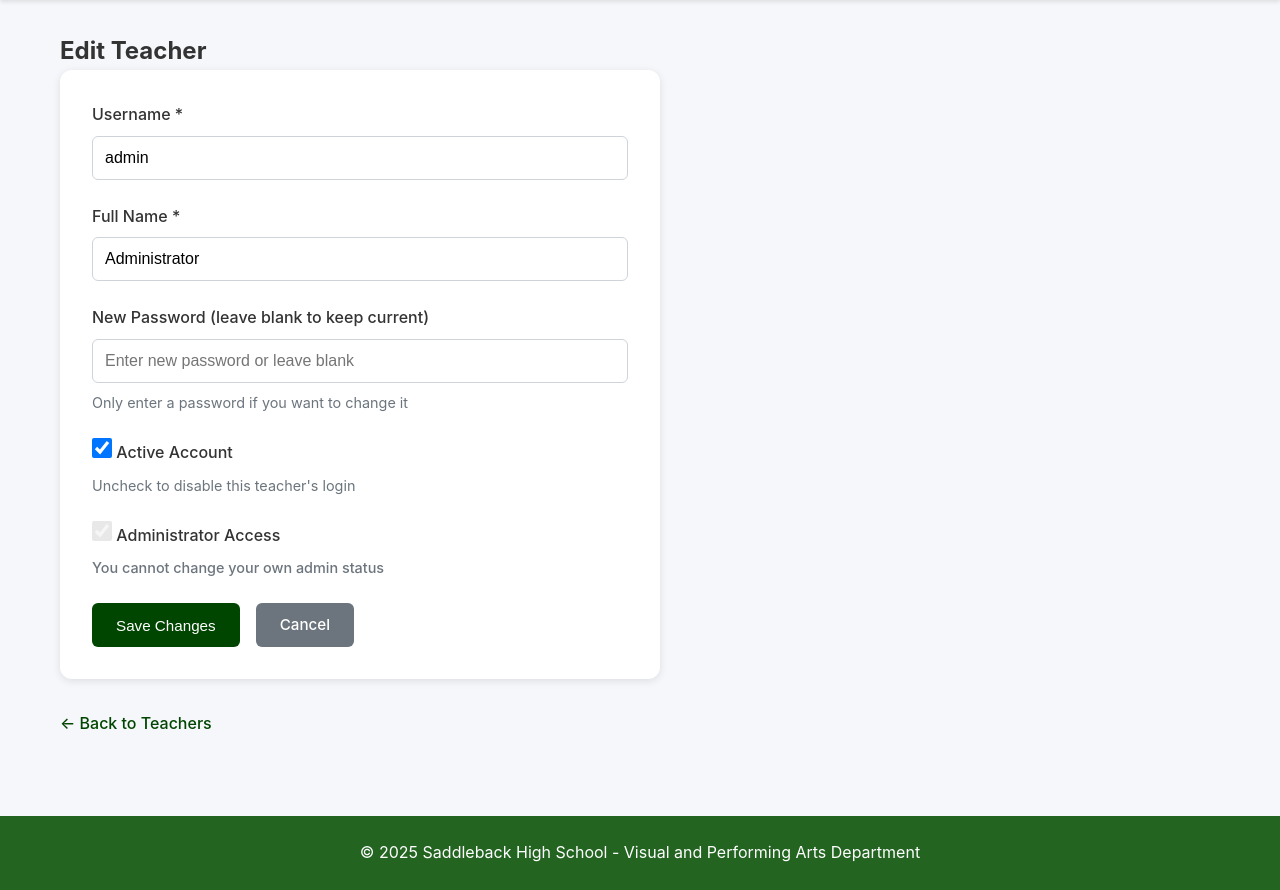
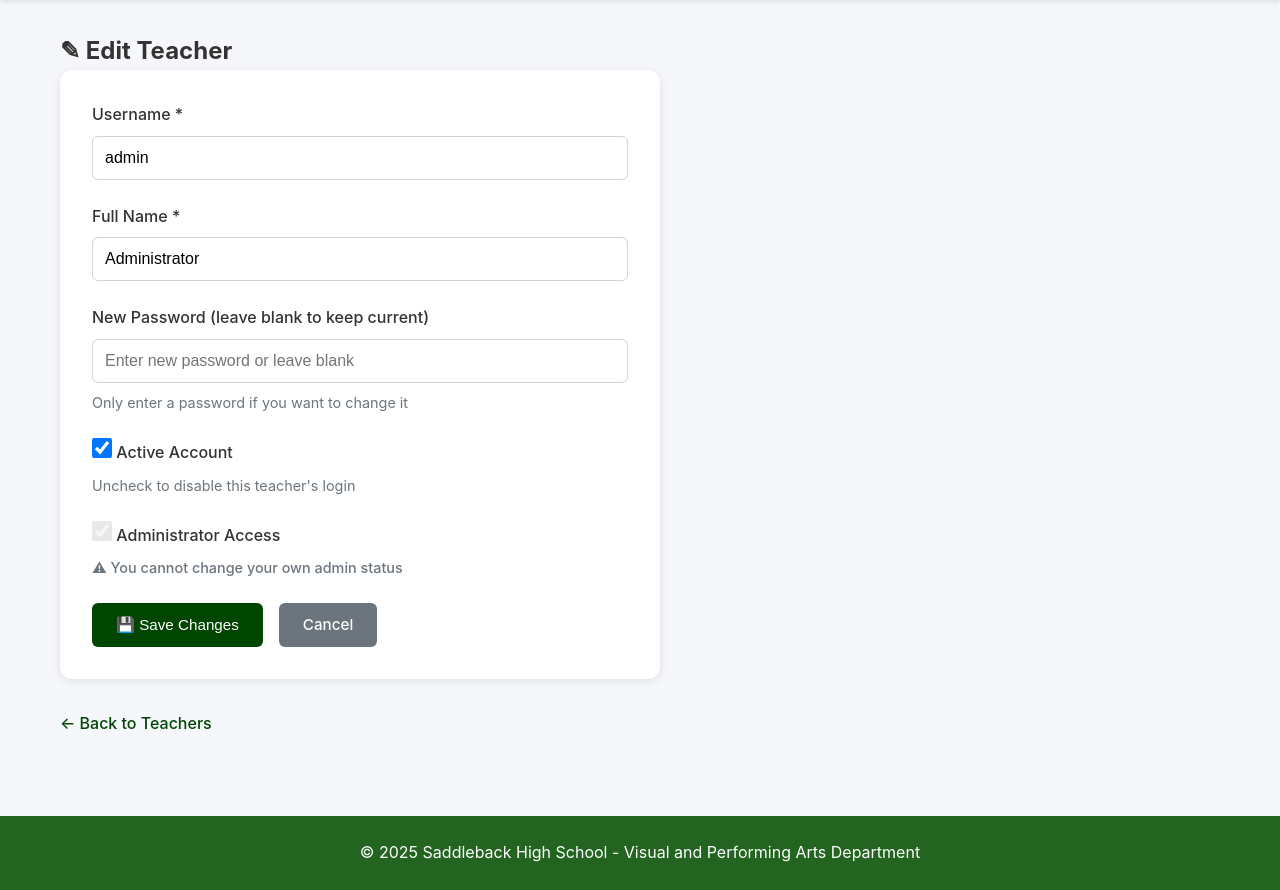
Before and after one commit to jgsb2001/vapa-order-system, a Flask app: page /admin/teachers/1/edit in a window 1280 px wide. Shown: the part 125-1015 px from the top of the page. Run offline with Flask 3, Linux system fonts and the light colour scheme; the visitor is signed in with stand-in values (Sample User, id 1).

Commit message:
Update edit_teacher.html

```diff
--- a/templates/edit_teacher.html
+++ b/templates/edit_teacher.html
@@ -3,7 +3,7 @@
 {% block title %}Edit Teacher - VAPA Order System{% endblock %}
 
 {% block content %}
-<h2>Edit Teacher</h2>
+<h2>&#9998; Edit Teacher</h2>
 
 <form method="POST" action="{{ url_for('edit_teacher', teacher_id=teacher.id) }}" class="form-container">
     <div class="form-group">
@@ -37,14 +37,14 @@
             <span>Administrator Access</span>
         </label>
         {% if teacher.id == session.user_id %}
-        <small class="warning-text">You cannot change your own admin status</small>
+        <small class="warning-text">&#9888; You cannot change your own admin status</small>
         {% else %}
         <small>Check to grant admin privileges (can manage all orders, teachers, and settings)</small>
         {% endif %}
     </div>
 
     <div class="button-group">
-        <button type="submit" class="btn btn-primary">Save Changes</button>
+        <button type="submit" class="btn btn-primary">&#128190; Save Changes</button>
         <a href="{{ url_for('admin_teachers') }}" class="btn btn-secondary">Cancel</a>
     </div>
 </form>
```
